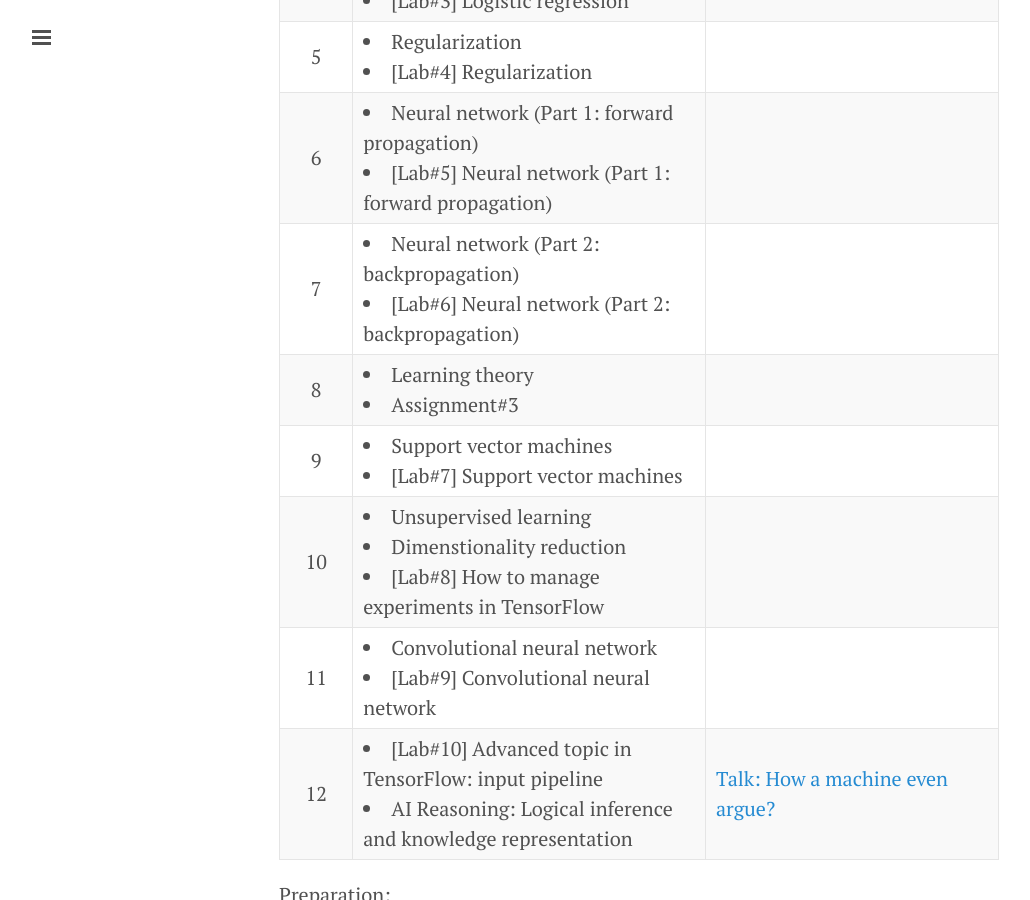
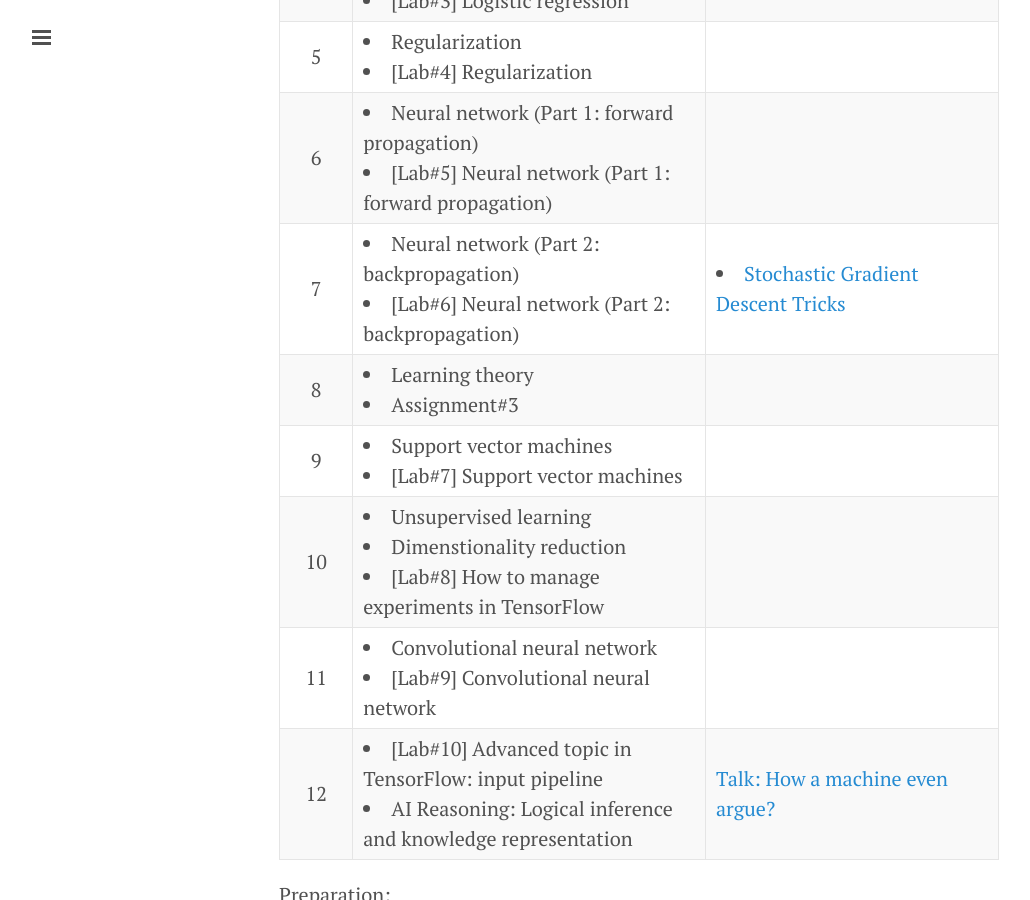
Before and after one commit to xlives/xlives.github.io, a Jekyll site: the page built from courses.markdown, in a window 1280 px wide and 900 px high, scrolled down 1384 px. Shown: the whole window, without its empty margins (1-1031 px from the left). Built offline with Jekyll 4.4.1, drawn with Linux system fonts in a browser that asks for light colours.

Commit message:
Update courses.markdown

```diff
--- a/courses.markdown
+++ b/courses.markdown
@@ -30,7 +30,7 @@ Present
        <li> <a href='https://drive.google.com/file/d/1bawtfIGcGnfGeVmhdsOSkW4YYLMHjM03/view?usp=sharing'>Overview of artificial intelligence</a> </li>
        <li> [Lab#0] <a href='https://drive.google.com/drive/folders/1AQvLBi6Kbu_Em4tjyl9g4hRSKQrEkg2N?usp=sharing'>Basics in python</a> </li>
     </td>
-    <td> <a href='https://www.slideshare.net/RathachaiChawuthai1/semantic-web-technology-122723725'>Semantic Web Technology</a>
+    <td> <li><a href='https://www.slideshare.net/RathachaiChawuthai1/semantic-web-technology-122723725'>Semantic Web Technology</a></li>
     </td>
   </tr>
   <tr>
@@ -83,7 +83,7 @@ Present
     <td align='center'>7</td>
     <td> <li> Neural network (Part 2: backpropagation) </li>
        <li> [Lab#6] Neural network (Part 2: backpropagation) </li> </td>
-     <td> </td>
+     <td> <li> <a href='https://www.microsoft.com/en-us/research/publication/stochastic-gradient-tricks/?from=http%3A%2F%2Fresearch.microsoft.com%2Fpubs%2F192769%2Ftricks-2012.pdf'>Stochastic Gradient Descent Tricks</a> </li> </td>
   </tr>
    <tr>
     <td align='center'>8</td>
```
